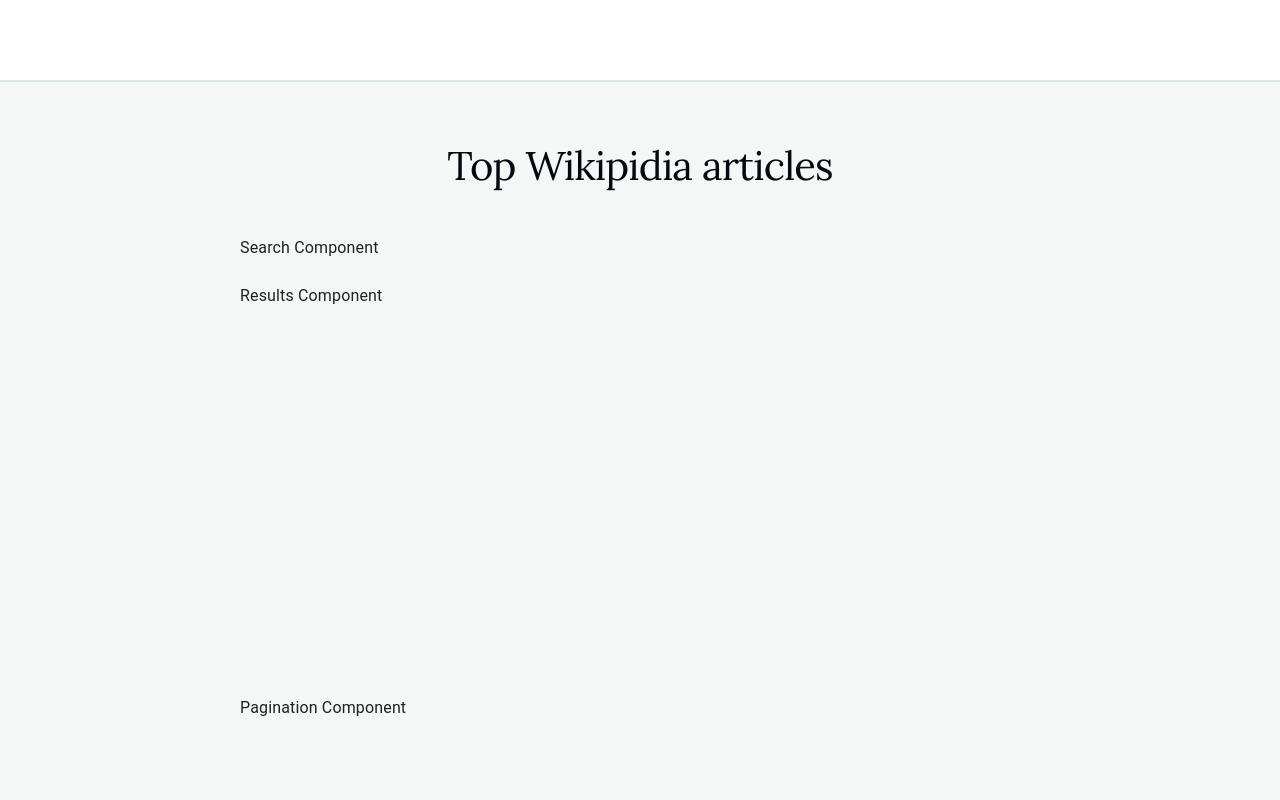
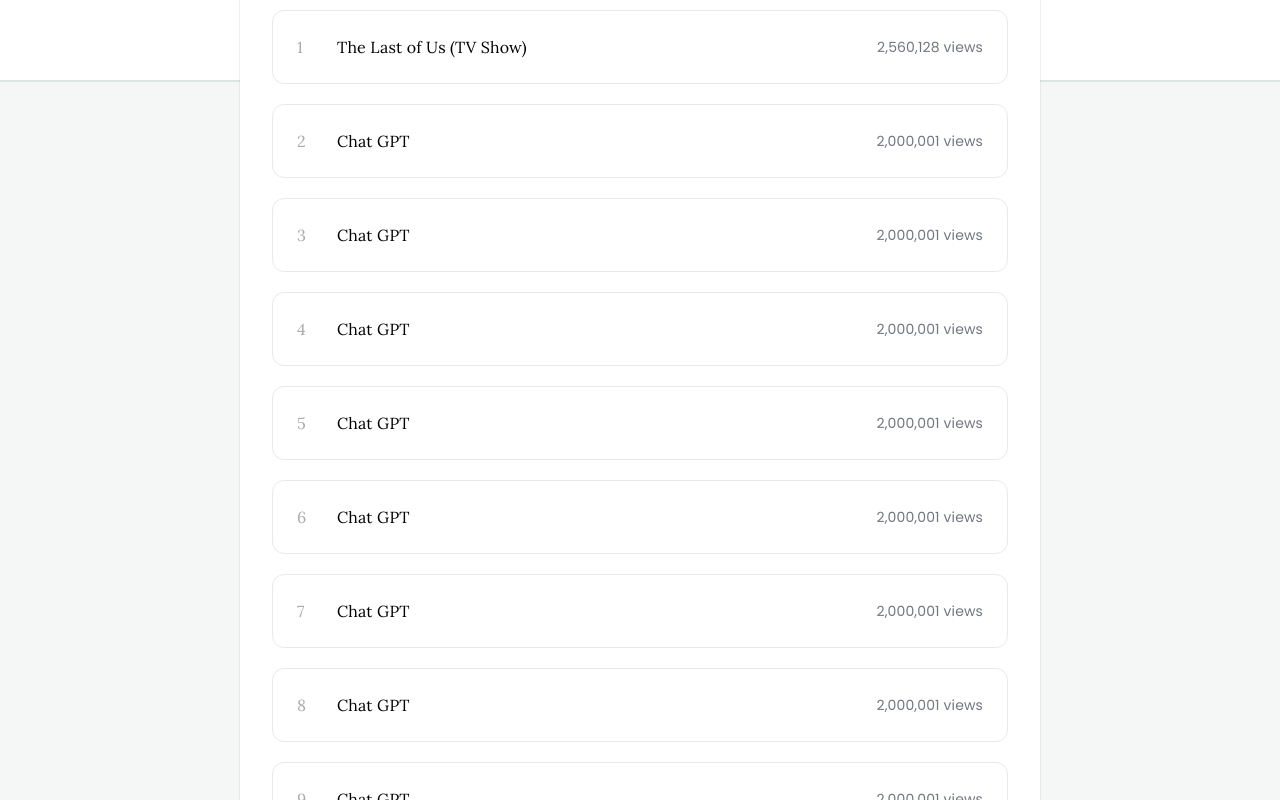
Before and after one commit to dillan-prince/grow-therapy-assessment, a React (Create React App) app: page / in a window 1280 px wide. Shown: the top 800 px of the page. Built offline with nearby package versions, Linux system fonts and the light colour scheme.

Commit message:
add styling for results

```diff
--- a/package.json
+++ b/package.json
@@ -6,6 +6,7 @@
     "@emotion/react": "^11.11.1",
     "@emotion/styled": "^11.11.0",
     "@fontsource/lora": "^5.0.8",
+    "@fontsource/poppins": "^5.0.8",
     "@fontsource/roboto": "^5.0.8",
     "@mui/material": "^5.14.11",
     "@testing-library/jest-dom": "^5.17.0",
--- /dev/null
+++ b/src/components/ArticlePreview.tsx
@@ -0,0 +1,62 @@
+import { Typography } from "@mui/material";
+import { neutral } from "../design/colors";
+import { FlexBox } from "../design/styles";
+
+export type ArticlePreviewProps = {
+  index: number;
+  name: string;
+  views: number;
+};
+
+const ArticlePreview = ({ index, name, views }: ArticlePreviewProps) => {
+  return (
+    <FlexBox
+      sx={{
+        padding: "1.5rem",
+        gap: "1.25rem",
+        borderRadius: "0.75rem",
+        border: `1px solid ${neutral[300]}`,
+        alignItems: "center",
+      }}
+    >
+      <Typography
+        sx={{
+          width: "1.25rem",
+          fontFamily: "Lora",
+          fontSize: "1rem",
+          fontWeight: 400,
+          lineHeight: "1.5rem",
+          color: neutral[500],
+        }}
+      >
+        {index}
+      </Typography>
+      <Typography
+        sx={{
+          flex: 1,
+          fontFamily: "Lora",
+          fontSize: "1rem",
+          fontWeight: 500,
+          lineHeight: "1.5rem",
+          color: neutral[1000],
+        }}
+      >
+        {name}
+      </Typography>
+      <Typography
+        sx={{
+          textAlign: "right",
+          fontFamily: "Poppins",
+          fontSize: "0.875rem",
+          fontWeight: "400",
+          lineHeight: "1rem",
+          color: neutral[600],
+        }}
+      >
+        {views.toLocaleString()} views
+      </Typography>
+    </FlexBox>
+  );
+};
+
+export default ArticlePreview;
--- a/src/components/Results.tsx
+++ b/src/components/Results.tsx
@@ -1,5 +1,74 @@
+import { neutral } from "../design/colors";
+import { FlexBox } from "../design/styles";
+import ArticlePreview, { ArticlePreviewProps } from "./ArticlePreview";
+
+const data: Omit<ArticlePreviewProps, "index">[] = [
+  {
+    name: "The Last of Us (TV Show)",
+    views: 2560128,
+  },
+  {
+    name: "Chat GPT",
+    views: 2000001,
+  },
+  {
+    name: "Chat GPT",
+    views: 2000001,
+  },
+  {
+    name: "Chat GPT",
+    views: 2000001,
+  },
+  {
+    name: "Chat GPT",
+    views: 2000001,
+  },
+  {
+    name: "Chat GPT",
+    views: 2000001,
+  },
+  {
+    name: "Chat GPT",
+    views: 2000001,
+  },
+  {
+    name: "Chat GPT",
+    views: 2000001,
+  },
+  {
+    name: "Chat GPT",
+    views: 2000001,
+  },
+  {
+    name: "Chat GPT",
+    views: 2000001,
+  },
+];
+
 const Results = () => {
-  return <div>Results Component</div>;
+  return (
+    <FlexBox
+      sx={{
+        flexDirection: "column",
+        padding: "2rem",
+        gap: "1.25rem",
+        borderRadius: "1rem",
+        backgroundColor: neutral[0],
+        boxShadow: "0px 2px 0px 1px rgba(5, 9, 13, 0.06)",
+        height: "100%",
+        overflowY: "auto",
+      }}
+    >
+      {data.map((article, index) => (
+        <ArticlePreview
+          key={index}
+          index={index + 1}
+          name={article.name}
+          views={article.views}
+        />
+      ))}
+    </FlexBox>
+  );
 };
 
 export default Results;
--- a/src/design/colors.ts
+++ b/src/design/colors.ts
@@ -5,7 +5,8 @@
 
   500: "#A7AAAB",
   600: "#737680",
-  900: "#05090d"
+  900: "#05090d",
+  1000: "#000000"
 }
 
 export const green = {
--- a/src/index.tsx
+++ b/src/index.tsx
@@ -4,6 +4,7 @@
 import reportWebVitals from "./reportWebVitals";
 
 import "@fontsource/lora";
+import "@fontsource/poppins";
 import "./index.css";
 
 const root = ReactDOM.createRoot(
```
Also changed, not shown: 1 other file (tests, documents, lock files or other folders).
